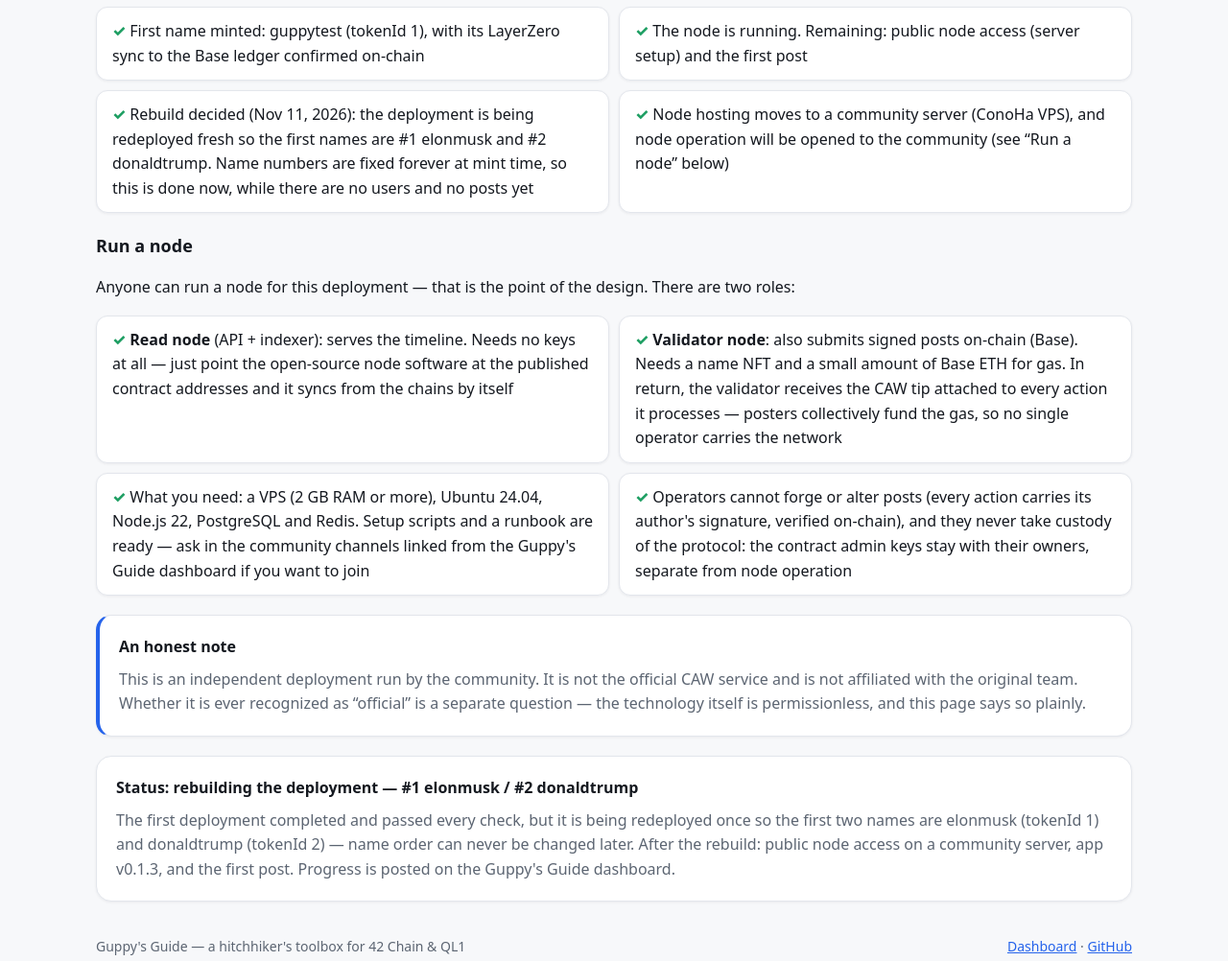
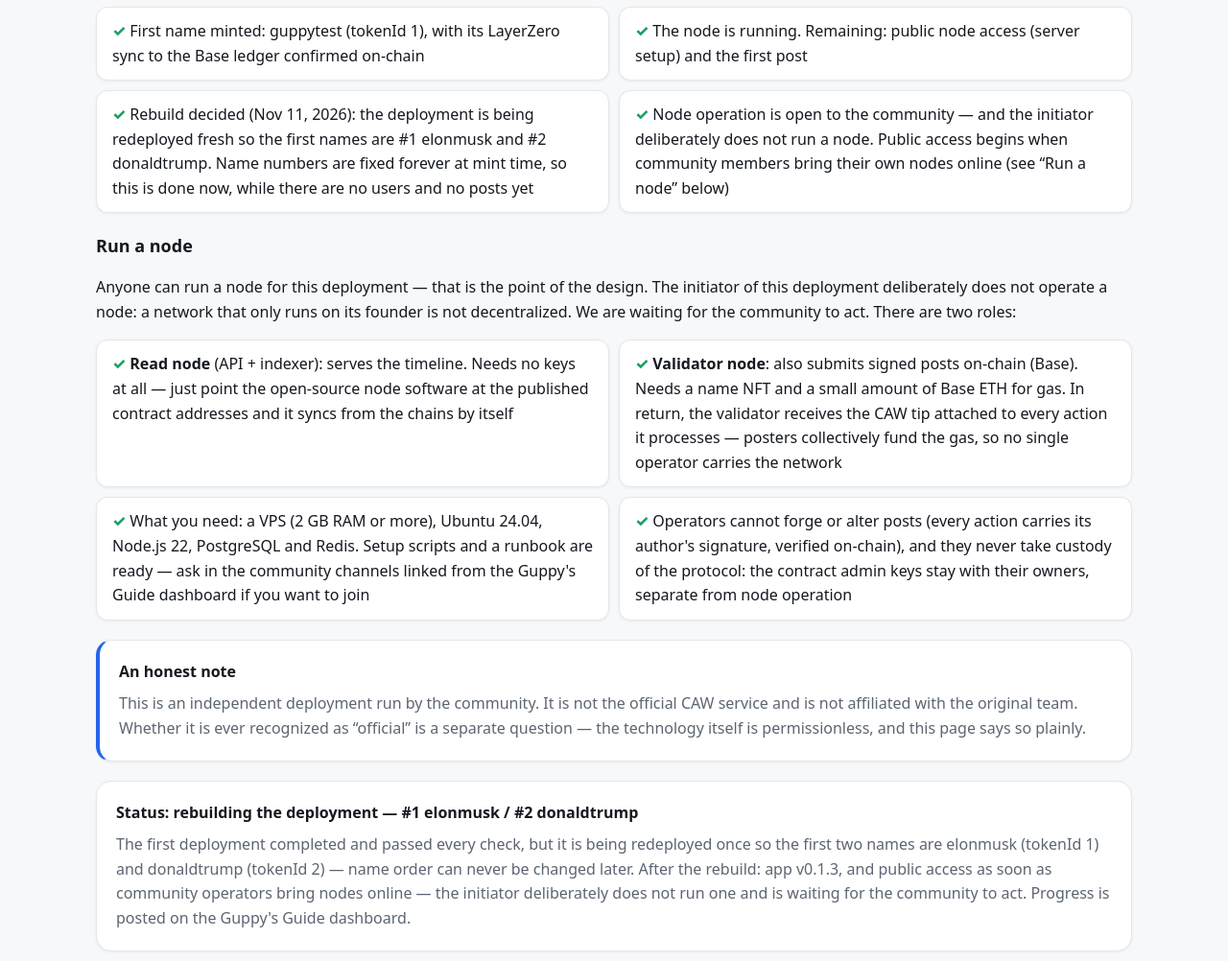
Before and after one commit to QL1-Infinite42-Guppy-Histoire/eth-caw, a plain HTML site: page index.html in a window 1280 px wide. Shown: the part 1449-2451 px from the top of the page at 96% size. Drawn offline with Linux system fonts and the light colour scheme.

Commit message:
Initiator does not run a node; waiting for community operators

```diff
--- a/index.html
+++ b/index.html
@@ -125,13 +125,13 @@
       <li><span class="en">First name minted: guppytest (tokenId 1), with its LayerZero sync to the Base ledger confirmed on-chain</span><span class="jp">最初の名前 guppytest（tokenId 1）をミントし、LayerZero 経由で Base 側の台帳への同期までオンチェーンで確認</span></li>
       <li><span class="en">The node is running. Remaining: public node access (server setup) and the first post</span><span class="jp">ノードも起動済み。残るはノードの公開（サーバー準備）と初投稿</span></li>
       <li><span class="en">Rebuild decided (Nov 11, 2026): the deployment is being redeployed fresh so the first names are #1 elonmusk and #2 donaldtrump. Name numbers are fixed forever at mint time, so this is done now, while there are no users and no posts yet</span><span class="jp">作り直しを決定（2026年11月11日）：最初の名前が #1 elonmusk、#2 donaldtrump になるよう、デプロイをやり直しています。名前の番号はミント時に固定され変更できないため、利用者も投稿もまだ無い今のうちに行います</span></li>
-      <li><span class="en">Node hosting moves to a community server (ConoHa VPS), and node operation will be opened to the community (see “Run a node” below)</span><span class="jp">ノードはコミュニティのサーバー（ConoHa VPS）へ移し、ノード運営はコミュニティに開放します（下記「ノードを立てる」参照）</span></li>
+      <li><span class="en">Node operation is open to the community — and the initiator deliberately does not run a node. Public access begins when community members bring their own nodes online (see “Run a node” below)</span><span class="jp">ノード運営はコミュニティに開放します。そして発起人は、あえてノードを運営しません。公開は、コミュニティの誰かが自分のノードを立ち上げたときに始まります（下記「ノードを立てる」参照）</span></li>
     </ul>
   </section>
 
   <section>
     <h2><span class="en">Run a node</span><span class="jp">ノードを立てる</span></h2>
-    <p><span class="en">Anyone can run a node for this deployment — that is the point of the design. There are two roles:</span><span class="jp">このデプロイのノードは、誰でも立てられます。それがこの設計の要点です。役割は2つあります：</span></p>
+    <p><span class="en">Anyone can run a node for this deployment — that is the point of the design. The initiator of this deployment deliberately does not operate a node: a network that only runs on its founder is not decentralized. We are waiting for the community to act. There are two roles:</span><span class="jp">このデプロイのノードは、誰でも立てられます。それがこの設計の要点です。そして発起人は、あえてノードを運営しません。発起人だけが動かすネットワークは、分散型とは言えないからです。コミュニティの行動を待ちます。役割は2つあります：</span></p>
     <ul class="checks">
       <li><span class="en"><b>Read node</b> (API + indexer): serves the timeline. Needs no keys at all — just point the open-source node software at the published contract addresses and it syncs from the chains by itself</span><span class="jp"><b>読み取りノード</b>（API＋索引）：タイムラインを届けます。鍵は一切不要で、オープンソースのノードを公開済みのコントラクトアドレスに向ければ、チェーンから自動で同期します</span></li>
       <li><span class="en"><b>Validator node</b>: also submits signed posts on-chain (Base). Needs a name NFT and a small amount of Base ETH for gas. In return, the validator receives the CAW tip attached to every action it processes — posters collectively fund the gas, so no single operator carries the network</span><span class="jp"><b>バリデーターノード</b>：署名済み投稿をチェーン（Base）へ提出する役割も担います。名前NFTと、ガス代の少額の Base ETH が必要です。代わりに、処理した投稿に付いたチップ（CAW）がバリデーターに入ります。ガスは投稿者みんなのチップでまかなわれるため、特定の運営者が抱え込む形にはなりません</span></li>
@@ -150,7 +150,7 @@
   <section>
     <div class="card">
       <h3><span class="en">Status: rebuilding the deployment — #1 elonmusk / #2 donaldtrump</span><span class="jp">状態：デプロイ作り直し中 — #1 elonmusk／#2 donaldtrump</span></h3>
-      <p><span class="en">The first deployment completed and passed every check, but it is being redeployed once so the first two names are elonmusk (tokenId 1) and donaldtrump (tokenId 2) — name order can never be changed later. After the rebuild: public node access on a community server, app v0.1.3, and the first post. Progress is posted on the Guppy's Guide dashboard.</span><span class="jp">初代デプロイは完了し全チェックに合格しましたが、最初の2つの名前を elonmusk（tokenId 1）と donaldtrump（tokenId 2）にするため、一度だけ作り直しています。名前の順番は後から変更できません。作り直し後は、コミュニティのサーバーでのノード公開、アプリ v0.1.3、初投稿へ進みます。進捗は Guppy's Guide ダッシュボードに載ります。</span></p>
+      <p><span class="en">The first deployment completed and passed every check, but it is being redeployed once so the first two names are elonmusk (tokenId 1) and donaldtrump (tokenId 2) — name order can never be changed later. After the rebuild: app v0.1.3, and public access as soon as community operators bring nodes online — the initiator deliberately does not run one and is waiting for the community to act. Progress is posted on the Guppy's Guide dashboard.</span><span class="jp">初代デプロイは完了し全チェックに合格しましたが、最初の2つの名前を elonmusk（tokenId 1）と donaldtrump（tokenId 2）にするため、一度だけ作り直しています。名前の順番は後から変更できません。作り直し後はアプリ v0.1.3 へ進み、公開はコミュニティの運営者がノードを立ち上げた時点から始まります。発起人はあえてノードを運営せず、コミュニティの行動を待ちます。進捗は Guppy's Guide ダッシュボードに載ります。</span></p>
     </div>
   </section>
 
```
